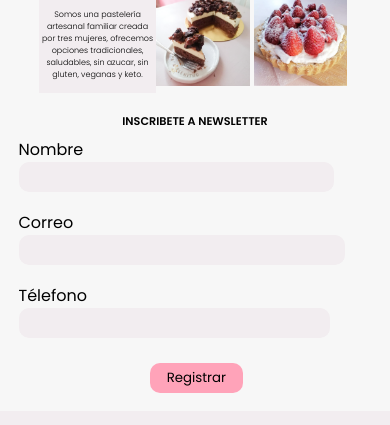
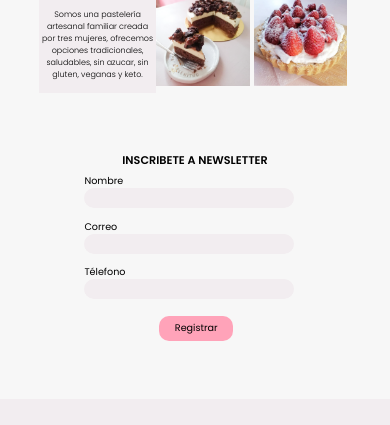
Before and after one commit to darkar012/pascake, a plain HTML site: page index.html in a window 390 px wide. Shown: the part 1722-2147 px from the top of the page. Drawn offline with Linux system fonts and the light colour scheme.

Commit message:
400px responsive finished

```diff
--- a/styles/mediaqueries.css
+++ b/styles/mediaqueries.css
@@ -252,12 +252,12 @@
           font-size: 0.7em;
       }
 
-      .inputs{
-
-      }
-
       .btn{
-        width: 25%;
+        font-size: 0.6em;
+        width: 30%;
+        height: 25px;
+        margin-right: 5%;
+        margin-bottom: 0%;
       }
 
 
@@ -302,4 +302,30 @@
     .rappi{
         width: 30%;
     }
+    .newsletter__item{
+        margin: 15%;
+        width: 70%;
+    }
+    .label{
+        font-size: 0.6em;
+    }
+
+    .inputs{
+        margin-left:5%;
+    }
+
+    .name{
+     width: 210px;
+     height: 20px;
+    }
+
+    .email{
+        width: 210px;
+        height: 20px;
+    }
+
+    .phone{
+        width: 210px;
+        height: 20px;
+    }
 }
```
